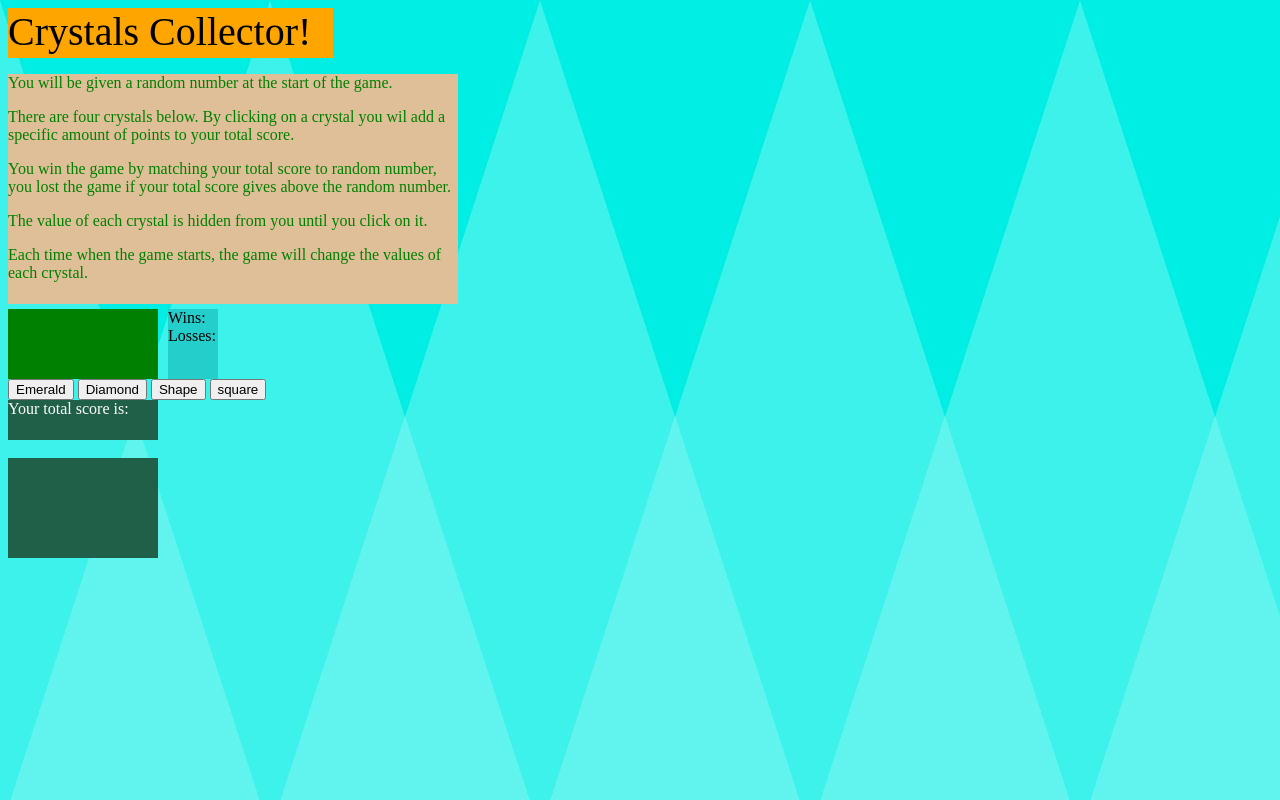
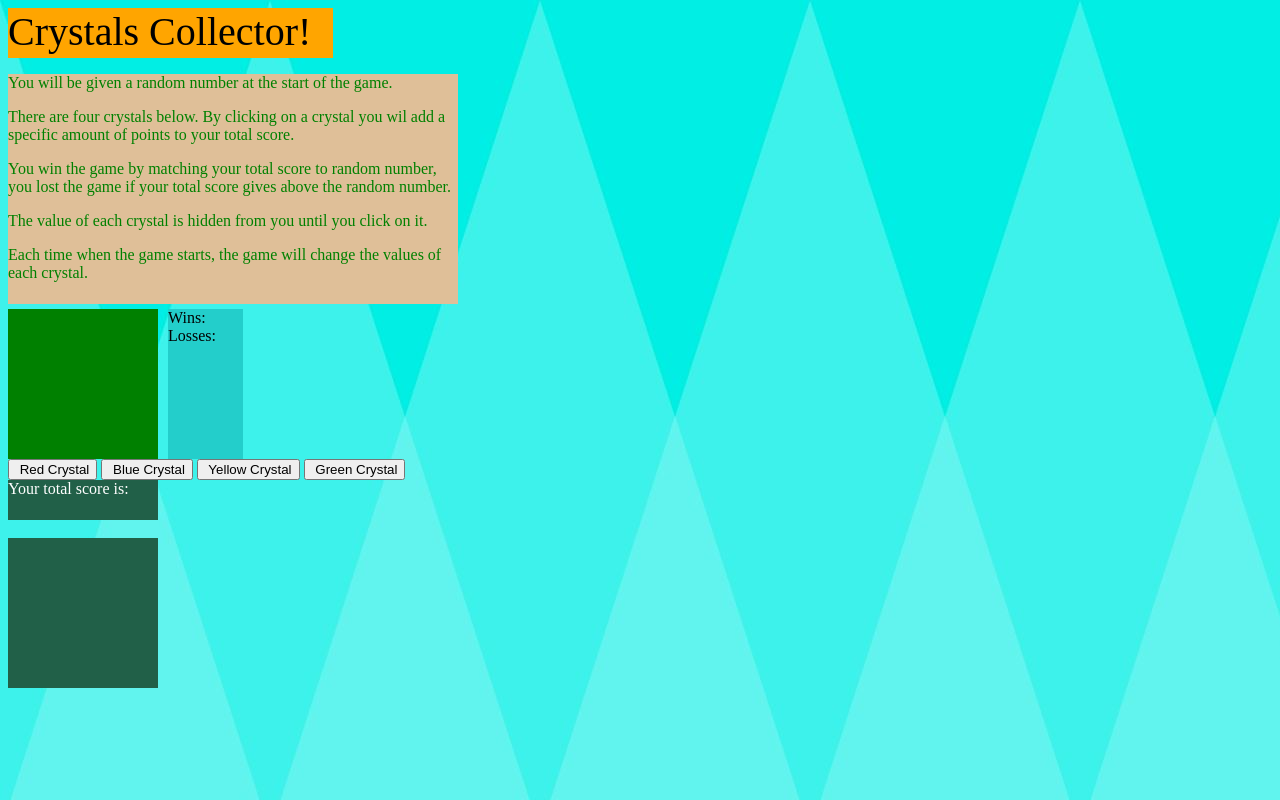
Before and after one commit to GChaviraJr/unit-4-game, a plain HTML site: page index.html in a window 1280 px wide. Drawn offline with nearby package versions, Linux system fonts and the light colour scheme.

Commit message:
Began pseudo code for JS as well as started actual code for JQuery

```diff
--- a/assets/css/style.css
+++ b/assets/css/style.css
@@ -24,15 +24,15 @@ header {
 .ranNum {
     background-color: green;
     color: black;
-    height: 70px;
+    height: 150px;
     width: 150px;
     font-size: 24pt;
 }
 
 .winLossBox {
     background-color: rgb(35, 206, 203);
-    height: 70px;
-    width: 50px;
+    height: 150px;
+    width: 75px;
     margin-left: 10px;
 }
 
@@ -47,6 +47,6 @@ header {
 .bottomScoreBox {
     background-color: rgb(33, 96, 72);
     color: white;
-    height: 100px;
+    height: 150px;
     width: 150px;
 }
--- a/assets/javascript/game.js
+++ b/assets/javascript/game.js
@@ -0,0 +1,30 @@
+// Global Var remember to debug/ console log
+$(document).ready(function() {
+
+
+    var redCrystalElement = document.getElementById("redCrystal");
+    var blueCrystalElement = document.getElementById("blueCrystal");
+    var yellowCrystal = "";
+    var greenCrystal = "";
+});
+
+
+// Crytals random number generator 1-12 - CONSOLE LOG
+
+
+
+
+// Random Number shown at Start of game 19-120 - CONSOLE LOG
+
+
+
+// click funcitons from user entering numbers
+
+
+
+// Restart game win player wins/ loses - CONSOLE LOG
+
+
+
+
+// Wins Losses shown - CONSOLE LOG
--- a/index.html
+++ b/index.html
@@ -6,6 +6,7 @@
 
     <title>Page Title</title>
     <link rel="stylesheet" type="text/css" href="assets/css/style.css"/>
+    <script src="https://cdnjs.cloudflare.com/ajax/libs/jquery/3.2.1/jquery.min.js"></script>
 
 </head>
 
@@ -44,20 +45,24 @@
               Losses:
         </div>
     </div>
-    <button>
-        Emerald
+    <button id="redCrystal">
+        <img src="">
+        Red Crystal
     </button>
 
-    <button>
-        Diamond
+    <button id="blueCrystal">
+        <img src="">
+        Blue Crystal
     </button>
 
-    <button>
-        Shape
+    <button id="yellowCrystal">
+        <img src="">
+        Yellow Crystal
     </button>
 
-    <button>
-        square
+    <button id="greenCrystal">
+        <img src="">
+        Green Crystal
     </button>
 
     <div class="aboveScoreBox">
@@ -70,11 +75,11 @@
 
     </div>
 
-
-
 </body>
 
 <footer>
 
 </footer>
+
+<script type="text/javascript" src="assets/javascript/game.js"></script>
 </html>
```
